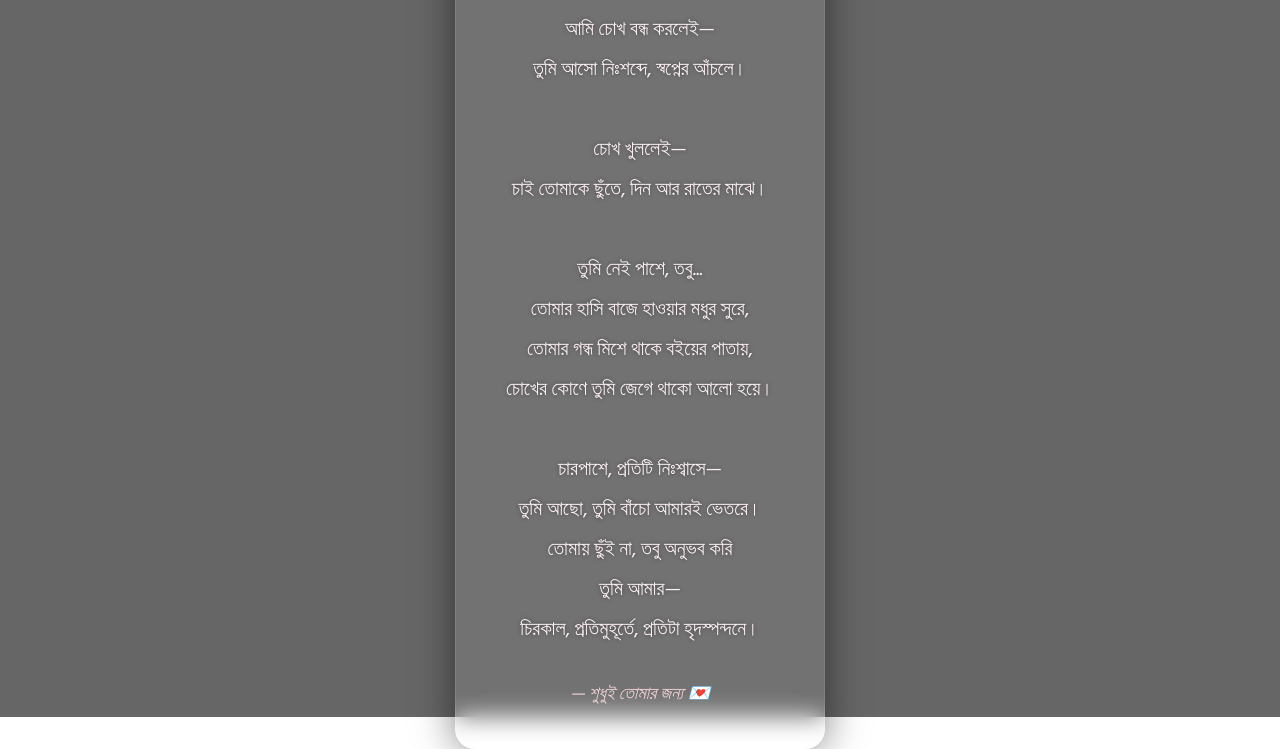
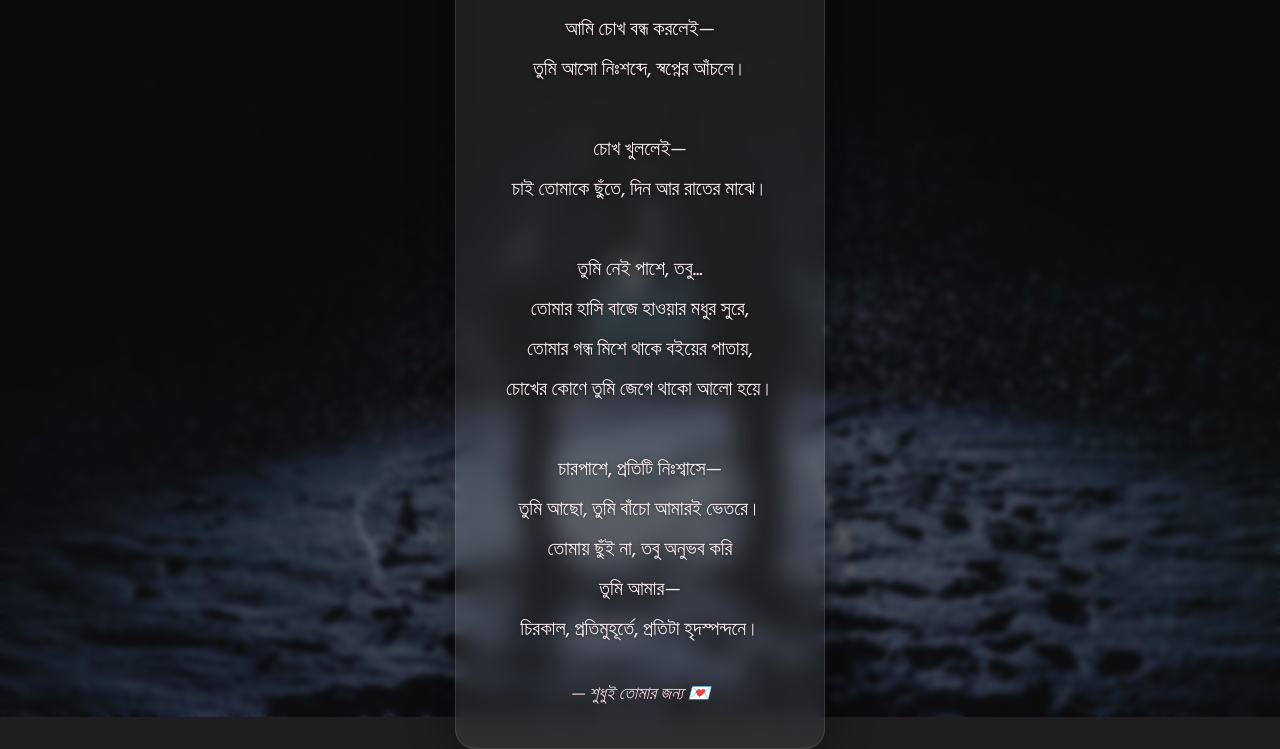
Before and after one commit to savabik/mounotadgaf, a plain HTML site: page index.html in a window 1280 px wide. Shown: the part 83-832 px from the top of the page. Drawn offline with Linux system fonts and the light colour scheme.

Commit message:
Update index.html

```diff
--- a/index.html
+++ b/index.html
@@ -13,7 +13,7 @@
 
     body {
       height: 100vh;
-      background: url('img/backiee-80266-landscape.jpg') no-repeat center center fixed;
+      background: url('backiee-80266-landscape.jpg') no-repeat center center fixed;
       background-size: cover;
       display: flex;
       justify-content: center;
```
